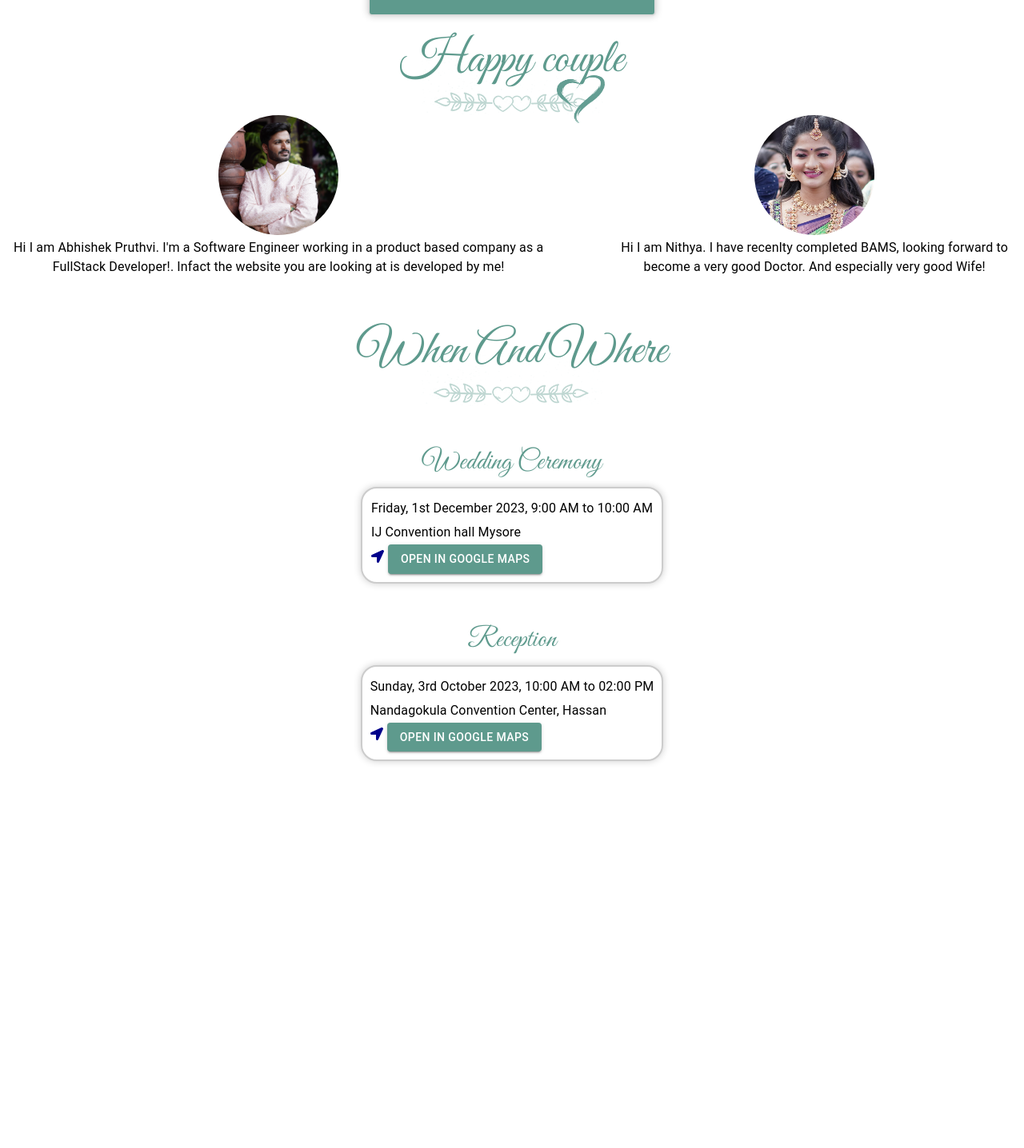
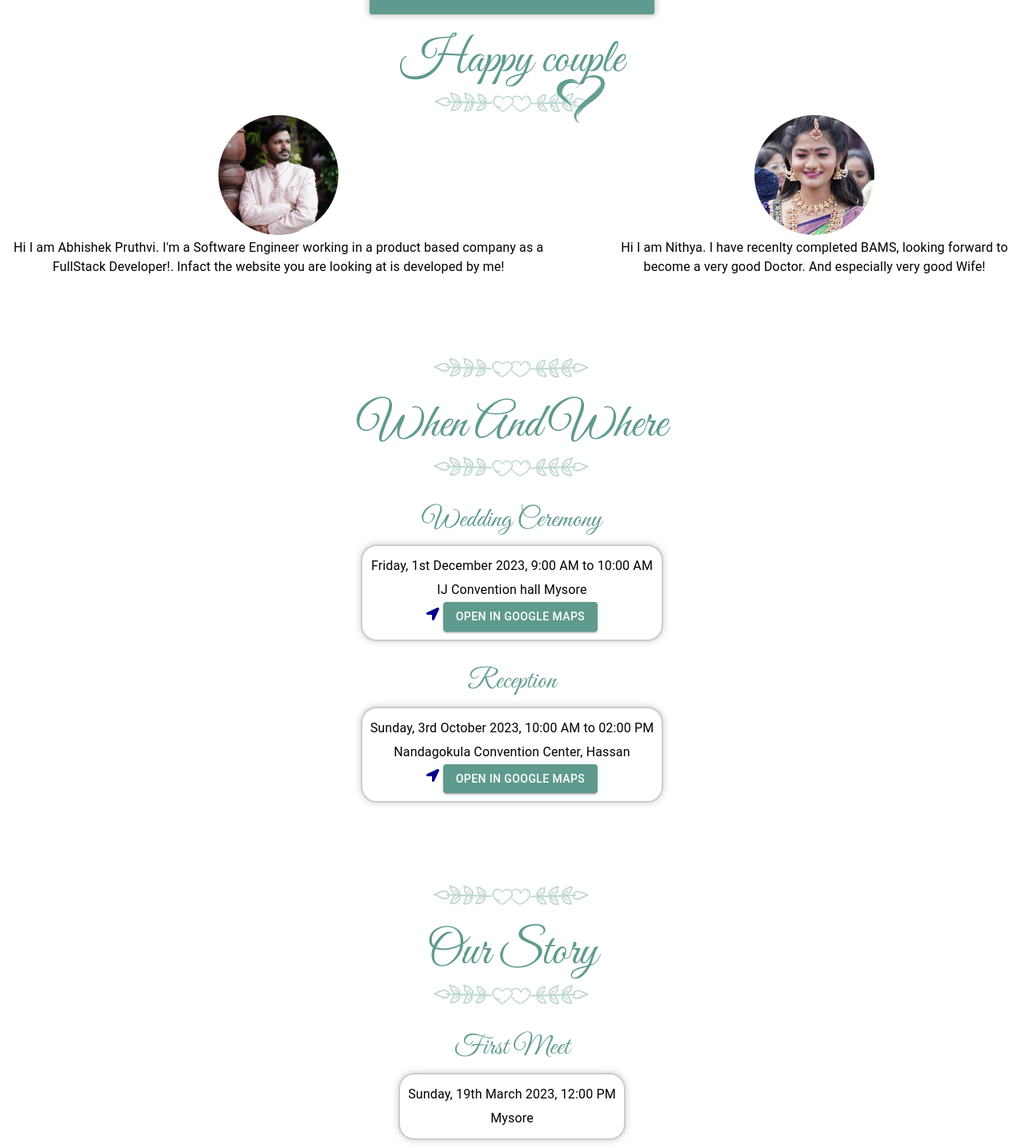
Before and after one commit to Abhishekpruthvi/abhi-nithya-wedding-ui, a React (Create React App) app: page / in a window 1280 px wide. Shown: the part 1075-2511 px from the top of the page at 80% size. Before the commit the page ends 2037 px from the top, so only its background shows below. Built offline with nearby package versions, Linux system fonts and the light colour scheme.

Commit message:
added our story

```diff
--- a/src/App.js
+++ b/src/App.js
@@ -9,6 +9,7 @@ import CountdownBoard from './CountDownBoard'
 import "@fontsource/great-vibes";
 import HappyCouple from './HappyCouple'
 import WhenAndWhere from './WhenAndWhere'
+import OurStory from './OurStory'
 
 function App() {
   const styles = {
@@ -17,6 +18,8 @@ function App() {
       alignItems: 'center',
       // backgroundColor: '#FF0B48'
       backgroundColor: '#5e9a8d'
+      // backgroundColor: '#967bb6'
+
     },
     title: {
       flexGrow: 1,
@@ -51,9 +54,9 @@ function App() {
         <div className="centered-image">
           <img src={heartTemplate} alt="Your Image" />
           <div className="centered-text">
-            <Typography variant="h6" fontWeight="bold"  bgcolor="#5e9a8d">WE ARE GETTING MARRIED</Typography>
-            <Typography variant="h4" fontWeight="bold" style={styles.cursiveFontStyle} bgcolor="#5e9a8d">Save Our Date</Typography>
-            <Typography variant="h6" fontWeight="bold" bgcolor="#5e9a8d">01 December 2023</Typography>
+            <Typography variant="h6" >WE ARE GETTING MARRIED</Typography>
+            <Typography variant="h4"  style={styles.cursiveFontStyle}>Save Our Date</Typography>
+            <Typography variant="h6" >01 December 2023</Typography>
           </div>
         </div>
       </div>
@@ -62,6 +65,7 @@ function App() {
       </div>
       <HappyCouple/>
       <WhenAndWhere/>
+      <OurStory />
     </div>
   );
 }
--- /dev/null
+++ b/src/OurStory.js
@@ -0,0 +1,42 @@
+import React from 'react';
+import { Typography, Button } from '@mui/material';
+import "@fontsource/great-vibes";
+import underlineHeart from './images/underlineHeart.png'
+import './TextStyling.css'
+
+export default function OurStory() {
+    const styles = {
+        cursiveFontStyle: {
+            fontFamily: 'Great Vibes,cursive',
+        }
+    }
+    return(
+        <div style={{ marginTop: "50px" }}>
+            <div>
+            <img src={underlineHeart} style={{
+                    display: 'block',
+                    margin: '0 auto',
+                    marginBottom: "20px"
+                }} />
+                <Typography variant="h2" align="center" style={styles.cursiveFontStyle} color="#5e9a8d"> Our Story</Typography>
+                <img src={underlineHeart} style={{
+                    display: 'block',
+                    margin: '0 auto',
+                    marginTop: "-40px"
+                }} />
+            </div>
+
+            <div style={{ marginTop: "30px" }}>
+                <Typography variant="h4" align="center" style={styles.cursiveFontStyle} color="#5e9a8d">First Meet</Typography>
+            </div>
+            <div className="text-styling">
+                <Typography lineHeight="30px">
+                    Sunday, 19th March 2023, 12:00 PM <br />
+                    Mysore <br />
+                </Typography>
+            </div>
+
+
+        </div>
+    )
+}
--- /dev/null
+++ b/src/TextStyling.css
@@ -0,0 +1,11 @@
+.text-styling {
+    margin: 10px;
+    display: flex;
+    justify-content: center;
+    border: 2px solid #ccc; /* Border color */
+  border-radius: 20px; /* Adjust the radius for softer or rounder edges */
+  padding: 10px; /* Add padding inside the border */
+  box-shadow: 0 0 10px rgba(0, 0, 0, 0.2); /* Soft shadow */
+  background-color: #fff; /* Background color */
+  text-align: center;
+}
--- a/src/WhenAndWhere.css
+++ /dev/null
@@ -1,10 +0,0 @@
-.wedding-ceremony {
-    margin: 10px;
-    display: flex;
-    justify-content: center;
-    border: 2px solid #ccc; /* Border color */
-  border-radius: 20px; /* Adjust the radius for softer or rounder edges */
-  padding: 10px; /* Add padding inside the border */
-  box-shadow: 0 0 10px rgba(0, 0, 0, 0.2); /* Soft shadow */
-  background-color: #fff; /* Background color */
-}
--- a/src/WhenAndWhere.js
+++ b/src/WhenAndWhere.js
@@ -2,7 +2,7 @@ import React from 'react';
 import { Typography, Button } from '@mui/material';
 import "@fontsource/great-vibes";
 import underlineHeart from './images/underlineHeart.png'
-import './WhenAndWhere.css'
+import './TextStyling.css'
 import { Link } from 'react-router-dom';
 import { FaLocationArrow } from 'react-icons/fa';
 
@@ -20,6 +20,11 @@ export default function WhenAndWhere() {
     return (
         <div style={{ marginTop: "50px" }}>
             <div>
+            <img src={underlineHeart} style={{
+                    display: 'block',
+                    margin: '0 auto',
+                    marginBottom:"20px"
+                }} />
                 <Typography variant="h2" align="center" style={styles.cursiveFontStyle} color="#5e9a8d"> When And Where</Typography>
                 <img src={underlineHeart} style={{
                     display: 'block',
@@ -27,14 +32,14 @@ export default function WhenAndWhere() {
                     marginTop: "-40px"
                 }} />
             </div>
-            <div style={{ marginTop: "50px" }}>
+            <div style={{ marginTop: "30px" }}>
                 <Typography variant="h4" align="center" style={styles.cursiveFontStyle} color="#5e9a8d">Wedding Ceremony</Typography>
             </div>
-            <div className="wedding-ceremony">
+            <div className="text-styling">
                 <Typography lineHeight="30px">
                     Friday, 1st December 2023, 9:00 AM to 10:00 AM <br />
                     IJ Convention hall Mysore <br />
-                    <a href={ijConventionCenter} target="_blank" rel="noopener noreferrer">
+                    <a href={ijConventionCenter} target="_blank" rel="noopener noreferrer" style={{alignItem:"center"}}>
                         <FaLocationArrow style={{ marginRight: "5px" }} color="darkblue" />
                         <Button variant="contained"  style={{backgroundColor:"#5e9a8d"}} >
                             Open in Google Maps
@@ -43,10 +48,10 @@ export default function WhenAndWhere() {
                 </Typography>
             </div>
 
-            <div style={{ marginTop: "50px" }}>
+            <div style={{ marginTop: "30px" }}>
                 <Typography variant="h4" align="center" style={styles.cursiveFontStyle} color="#5e9a8d">Reception</Typography>
             </div>
-            <div className="wedding-ceremony">
+            <div className="text-styling">
                 <Typography lineHeight="30px">
                     Sunday, 3rd October 2023, 10:00 AM to 02:00 PM <br />
                     Nandagokula Convention Center, Hassan <br />
```
Also changed, not shown: 1 other file (tests, documents, lock files or other folders).
